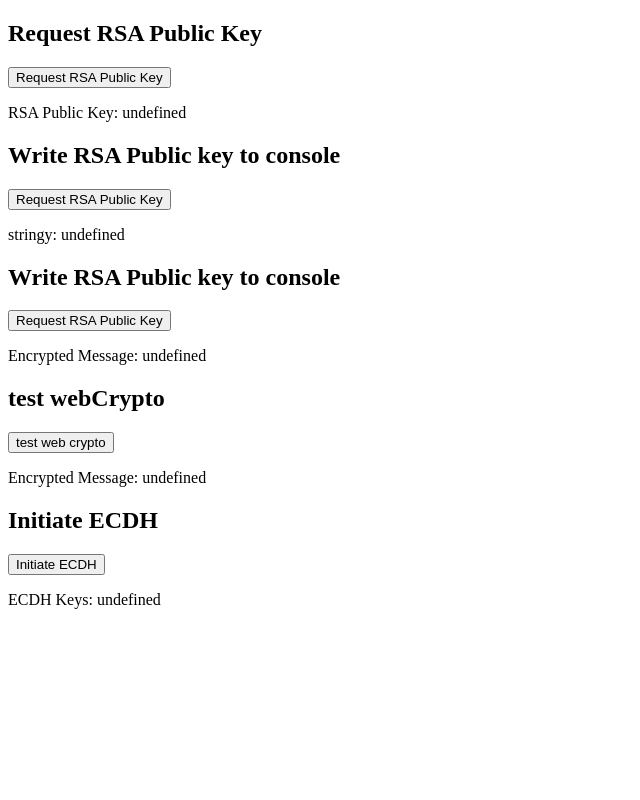
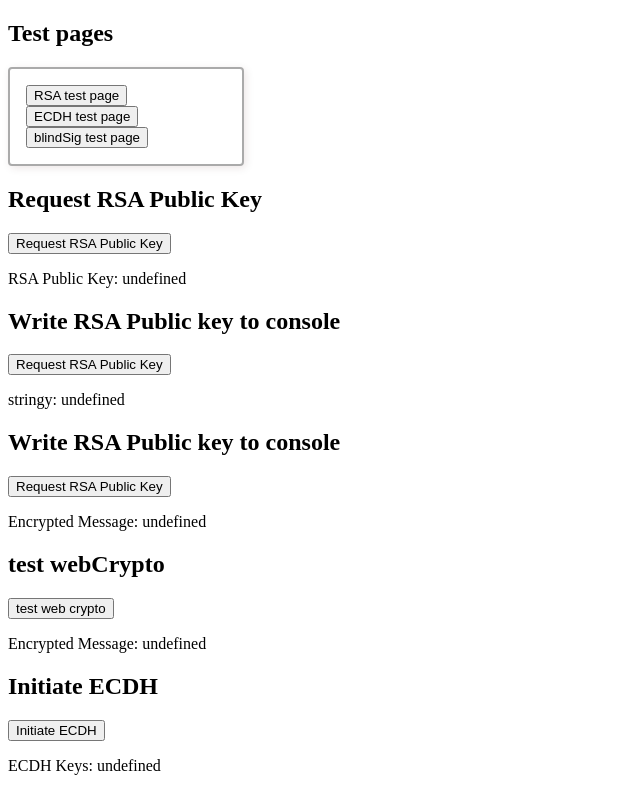
Before and after one commit to Draellemeistro/P4-projekt, a SvelteKit app in the folder Agora-app/: page /cryptoTests in a window 1280 px wide. Shown: the whole page, without its empty margins (0-640 px from the left). Built offline with nearby package versions, Linux system fonts and the light colour scheme; no server answers.

Commit message:
Clean up & refactoring

```diff
--- a/Agora-app/src/routes/cryptoTests/+page.svelte
+++ b/Agora-app/src/routes/cryptoTests/+page.svelte
@@ -2,6 +2,7 @@
 	import { onMount } from 'svelte';
 	import RSACrypto from '../../utils/encryptionRSA.js';
 	import ECDHCrypto from '../../utils/encryptionECDH.js';
+	import Box from '../Box.svelte';
 
 	// eslint-disable-next-line no-unused-vars
 
@@ -38,7 +39,14 @@
 		stringified = JSON.stringify(WebCryptoResult);
 	});
 </script>
-
+<div>
+	<h2>Test pages</h2>
+	<Box>
+		<input type="button" onclick="location.href='/cryptoTests/testingRSA';" value="RSA test page" />
+		<input type="button" onclick="location.href='/cryptoTests/testingECDH';" value="ECDH test page" />
+		<input type="button" onclick="location.href='/cryptoTests/testingBlindSig';" value="blindSig test page" />
+	</Box>
+</div>
 <div>
 	<h2>Request RSA Public Key</h2>
 	<button on:click={RSACrypto.request}>Request RSA Public Key</button>
```
